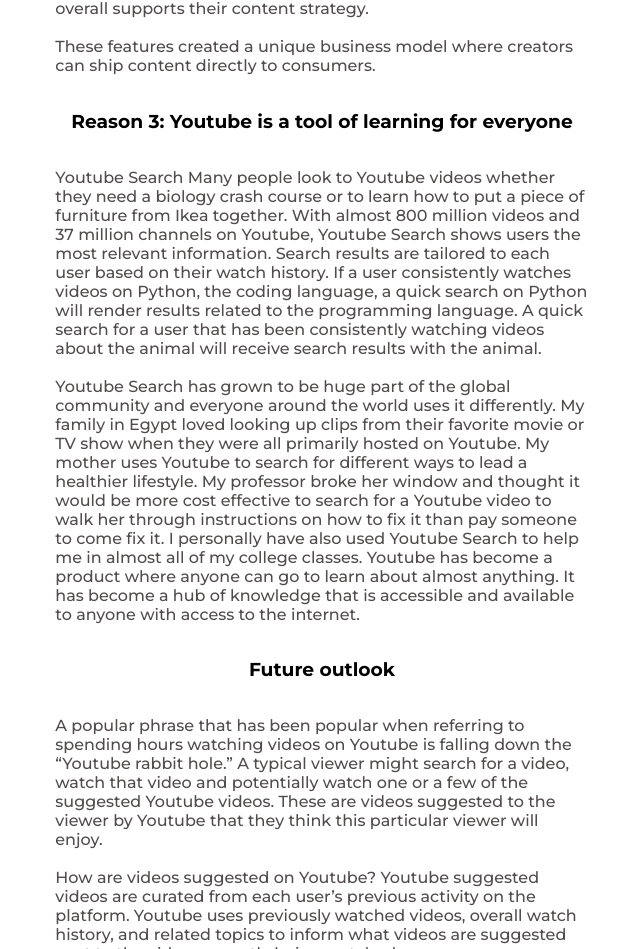
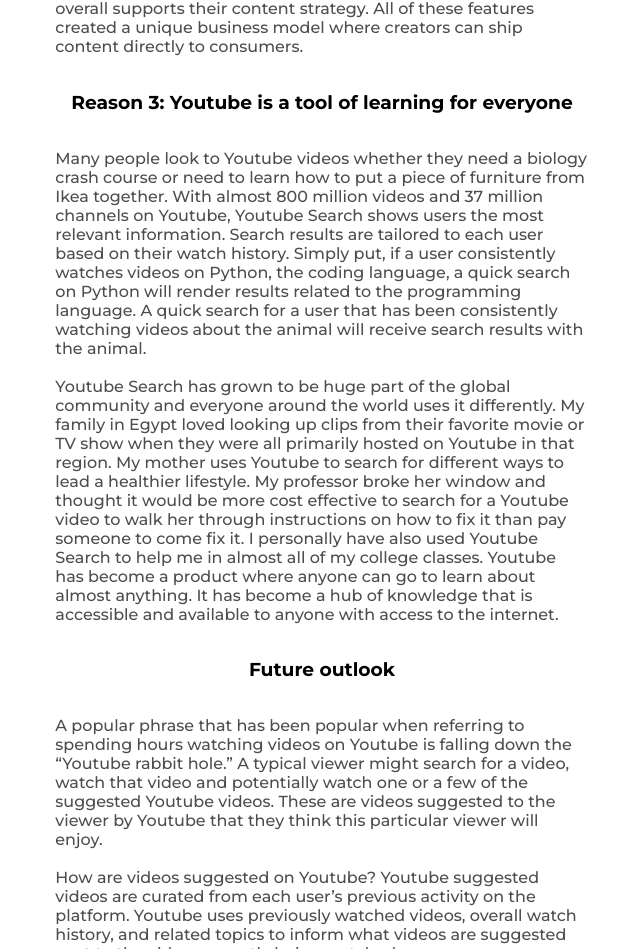
Before and after one commit to Samsooma/My-Personal-Portfolio, a React (Create React App) app: page /#/product in a window 1280 px wide. Shown: the part 2108-3057 px from the top of the page, without its empty margins (318-958 px from the left). Built offline with nearby package versions, Linux system fonts and the light colour scheme.

Commit message:
fix typos on product page

```diff
--- a/src/posts/ProductPage.js
+++ b/src/posts/ProductPage.js
@@ -18,13 +18,13 @@
             I’ve been an active user of Youtube since 2009. I remember when video responses still existed and parodies, covers and skits as well as Minecraft tutorials were popular on the platform. It started out as a video-sharing platform and has blossomed into much more with now 2 billion active users and over 500 hours of videos uploaded every minute.
             <br/>
             <br/>
-              For the first time in a decade, Pepsi will not be sponsoring the Super Bowl halftime show. This is because it intends to move towards digital platforms. YouTube is one of the biggest digital platforms that exist today. YouTube was introduced in 2005 with “Me at the Zoo” and over the past decade has taken the world by storm with users now watching 6 billion hours of videos every month. Some of the most popular references to the internet cat videos, double rainbow, jazz hands, and the infamous rickrolling as well as popular musicians have had their start on Youtube.
+              For the first time in a decade, Pepsi will not be sponsoring the Super Bowl halftime show. This is because it intends to move towards digital platforms. YouTube is one of the biggest digital platforms that exists today. YouTube was introduced in 2005 with the famous “Me at the Zoo” video and over the past decade has taken the world by storm with users now watching 6 billion hours of videos every month. Some of the most popular references to the internet cat videos, double rainbow, jazz hands, and the infamous rickrolling as well as popular musicians have had their start on Youtube.
               <br/>
               <br/>
               As the digital advertising market grows, advertisers are more aware that cable televison usage has declined from 76% in 2015 to 56% in 2021. The relationship between Youtube and televison views over the past few years have developed interesting patterns. Content that was traditionally on televison made its way to Youtube and that substantially increased Youtube views on popular content from televison. Popular content from televison shows on Youtube also translated to traditional television views.
               <br/>
               <br/>
-              Now Youtube serves as an educational and entertainment-filled platform with the ability to give any person with a laptop, a voice, and a chance to share their vision with the world. An interesting part of Youtube as a platform is the content creator and content consumer relationships with Youtube. This might be one of my favorite aspects of Youtube. Depending on what lens you view Youtube from you will get an interesting perspective. As a content creator, you can publish content, view analytics, collect advertising revenue and interact with the audience. As a content consumer, you can view and share content as well as join many online communities.
+              Now Youtube serves as an educational and entertainment-filled platform with the ability to give any person with a laptop, a voice, and a chance to share their vision with the world. An interesting part of Youtube as a platform is the content creator and content consumer relationships with Youtube. This might be one of my favorite aspects of Youtube. Depending on what lens you view Youtube from, you will get an interesting perspective. As a content creator you can publish content, view analytics, collect advertising revenue and interact with the audience. As a content consumer, you can view and share content as well as join many online communities.
             </p>
             <h3>
             Reason 1: Youtube is global community
@@ -33,10 +33,7 @@
               I’ve always loved learning about people and have found that to be one of my biggest joys when moving to a new place. Growing up in Dubai, I found Youtube to be my connection to so many other different cultures. This connection was a raw and minimally edited version of the clean and sometimes unrealistic version on TV. Youtube was a way for people to connect globally and learn things that weren’t possible for them to see before. Anyone with a camera around the world could now create content. Whether it be on their phone or a professional camera.
               <br/>
               <br/>
-              Youtube’s comment section is one of the most rewarding and perhaps educational features for users. The comment section serves as a medium for people to share their thoughts on the video and connect. Users would get a lot of likes on their comments and feel validated that many others on the platform share the same sentiment. The comment section however did also host negative or “troll” comments which sometimes prompt creators to turn off their comments altogether. Youtube’s community became so strong that conventions like Vidcon and Playlist Live were born. This was important for the content creators and the content consumers as the online connection became an in-person connection.
-              <br/>
-              <br/>
-              Youtube Rewind was a fan favorite for many years. Users would wait every December to see what defined Youtube that year.
+              Youtube’s comment section is one of the most rewarding and perhaps educational features for users. The comment section serves as a medium for people to share their thoughts on the video and connect. Users would get a lot of likes on their comments and feel validated that many others on the platform share the same sentiment. The comment section however did also host negative or “troll” comments which would sometimes prompt creators to turn off their comments altogether. Youtube’s community became so strong that conventions like Vidcon and Playlist Live were born. This was important for the content creators and the content consumers as the online connection became an in-person connection. Youtube Rewind was a fan favorite for many years. Users would wait every December to see what defined Youtube that year.
             </p>
             <h3>
             Reason 2: Youtube is a platform for creators
@@ -45,20 +42,17 @@
               Youtube became one of the first platforms to establish a creator fund for the content creators on their platform through the YouTube Partner Program. This became a novel model for independent creators that allowed them to produce content and send it out to billions of users while consistently earning an income with the click of a button. This model was established in the form of advertising revenue through monetized video views, collaborations and sponsors, and subscriptions. In addition to creating an income for many creators on the platform, Youtube became an alternate way of gaining a following outside of TV and Cinema. It was very unique from the alternatives because the content creator initially took on the role of a producer, an actor, an editor, and a marketing team.
               <br/>
               <br/>
-              Youtube Analytics is an important part of each Youtube creator’s platform. It allows them to monitor channel growth and content interest among their audience. They can see their audience demographic, how many viewers are subscribed, and the amount of returning or new viewers and much more. An important aspect of monitoring content success is monitoring where views are coming from or the Traffic source. This can help inform the creator whether users are searching for their video, if its on the home page or users are accessing it through a link. This information is integral to each creator on the platform as it allows them to create the content that helps grow their channel and overall supports their content strategy.
-              <br/>
-              <br/>
-              These features created a unique business model where creators can ship content directly to consumers.
+              Youtube Analytics is an important part of each Youtube creator’s platform. It allows them to monitor channel growth and content interest among their audience. They can see their audience demographic, how many viewers are subscribed, the amount of returning or new viewers and much more. An important aspect of monitoring content success is monitoring where views are coming from or the traffic source. This can help inform the creator whether users are searching for their video, if its on the home page or users are accessing it through a link. This information is integral to each creator on the platform as it allows them to create the content that helps grow their channel and overall supports their content strategy.
+              All of these features created a unique business model where creators can ship content directly to consumers.
             </p>
             <h3>
             Reason 3: Youtube is a tool of learning for everyone
             </h3>
             <p>
-              Youtube Search
-              Many people look to Youtube videos whether they need a biology crash course or to learn how to put a piece of furniture from Ikea together. With almost 800 million videos and 37 million channels on Youtube, Youtube Search shows users the most relevant information. Search results are tailored to each user based on their watch history. If a user consistently watches videos on Python, the coding language, a quick search on Python will render results related to the programming language. A quick search for a user that has been consistently watching videos about the animal will receive search results with the animal.
+              Many people look to Youtube videos whether they need a biology crash course or need to learn how to put a piece of furniture from Ikea together. With almost 800 million videos and 37 million channels on Youtube, Youtube Search shows users the most relevant information. Search results are tailored to each user based on their watch history. Simply put, if a user consistently watches videos on Python, the coding language, a quick search on Python will render results related to the programming language. A quick search for a user that has been consistently watching videos about the animal will receive search results with the animal.
               <br/>
               <br/>
-              Youtube Search has grown to be huge part of the global community and everyone around the world uses it differently. My family in Egypt loved looking up clips from their favorite movie or TV show when they were all primarily hosted on Youtube. My mother uses Youtube to search for different ways to lead a healthier lifestyle. My professor broke her window and thought it would be more cost effective to search for a Youtube video to walk her through instructions on how to fix it than pay someone to come fix it. I personally have also used Youtube Search to help me in almost all of my college classes. Youtube has become a product where anyone can go to learn about almost anything. It has become a hub of knowledge that is accessible and available to anyone with access to the internet.
+              Youtube Search has grown to be huge part of the global community and everyone around the world uses it differently. My family in Egypt loved looking up clips from their favorite movie or TV show when they were all primarily hosted on Youtube in that region. My mother uses Youtube to search for different ways to lead a healthier lifestyle. My professor broke her window and thought it would be more cost effective to search for a Youtube video to walk her through instructions on how to fix it than pay someone to come fix it. I personally have also used Youtube Search to help me in almost all of my college classes. Youtube has become a product where anyone can go to learn about almost anything. It has become a hub of knowledge that is accessible and available to anyone with access to the internet.
             </p>
             <h3>
               Future outlook
@@ -70,7 +64,7 @@
               How are videos suggested on Youtube? Youtube suggested videos are curated from each user’s previous activity on the platform. Youtube uses previously watched videos, overall watch history, and related topics to inform what videos are suggested next to the video currently being watched.
               <br/>
               <br/>
-              While related topics and previously watched videos are a good predictor of what a user would be interested in watching next, the discovery of new content that the user has not been exposed to will help introduce the viewer to new videos they didn’t think to search for or watch before. A user may be interested in watching something about the newest Stranger Things season and then see a video of the best new tech solution and grow interested in clicking that genre and discovering more through there. This introduces the user to new content and increases overall watch time. Adding recommendations that may be outside a user’s typical interactions will keep the user on the platform as they explore other interests and fall down the “Youtube Rabbit Hole.”
+              While related topics and previously watched videos are a good predictor of what a user would be interested in watching next, the discovery of new content that the user has not been exposed to will help introduce the viewer to new videos they didn’t think to search for or watch before. A user may be interested in watching something about the newest Stranger Things season and then see a video of the best new tech solution and grow interested in clicking that genre and discovering more through there. This introduces the user to new content and increases overall watch time and retenetion. Adding recommendations that may be outside a user’s typical interactions will keep the user on the platform as they explore other interests and fall down the “Youtube Rabbit Hole.”
               <br/>
               <br/>
               Another improvement to Youtube would be removing the dislike button. Youtube has recently set the number of dislikes to private to prevent dislike-attacking behavior. Typically users choose to like videos they would like to find again later on or to show their support for content. While the dislike button may show creators more metrics on how their video is performing, what is the number of dislikes actually reflecting? You can see how well your video is doing by the number of likes and subscribers (similar to popular platforms like Instagram and TikTok). If the user is able to monitor the success of their content based on the likes and subscribers, dislikes don’t offer much information to the creator. While I could see dislikes serving as form of feedback, comments are a lot more informative to creator to help them improve their content.
@@ -82,7 +76,7 @@
               While Youtube may not have many direct competitors, TikTok is one of Youtube’s biggest competitors today in terms of overall engagement rates. Engagement rates are measured by how a user actively interacts and stays on a given application. TikTok has been ranked the most downloaded application in the US since 2020. I would argue that TikTok’s rapid growth is creating competition for the number of hours spent on Youtube. Content creators can make shorter content to capture a new audience and content consumers can view more content that is tailored to their liking.
               <br/>
               <br/>
-              While TikTok may be competing with Youtube in engagement rates, TikTok does not provide users with the same affordances that the Youtube platform does. Youtube affords its content creators the ability to create longer-form content and long-term stability on a platform. In addition to Youtube’s creator features, Youtube now also grants the creators on their platform to create shorter form content through Youtube Shorts.
+              While TikTok may be competing with Youtube in engagement rates, TikTok does not provide users with the same benefits that the Youtube platform does. Youtube affords its content creators the ability to create longer-form content and long-term stability on a platform. In addition to Youtube’s creator features, Youtube now also grants the creators on their platform to create shorter form content through Youtube Shorts.
             </p>
           </Grid>
           </div>
```
